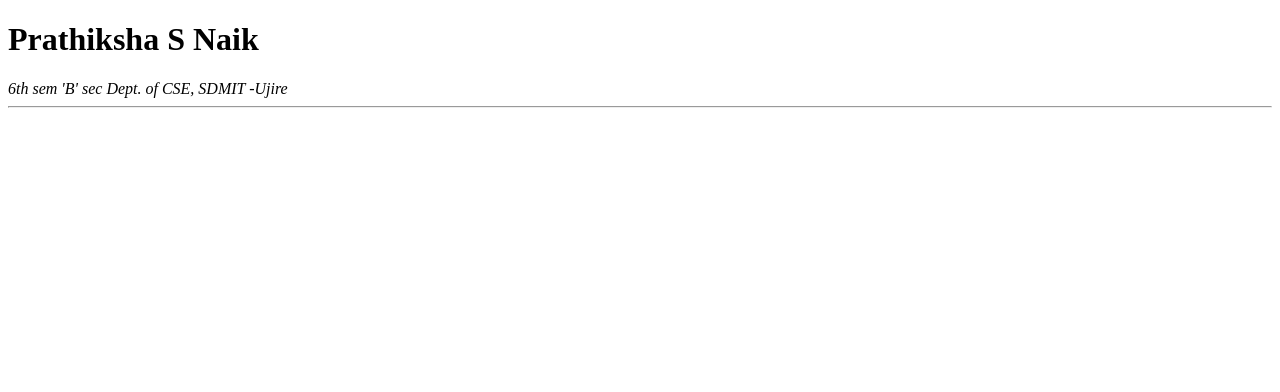
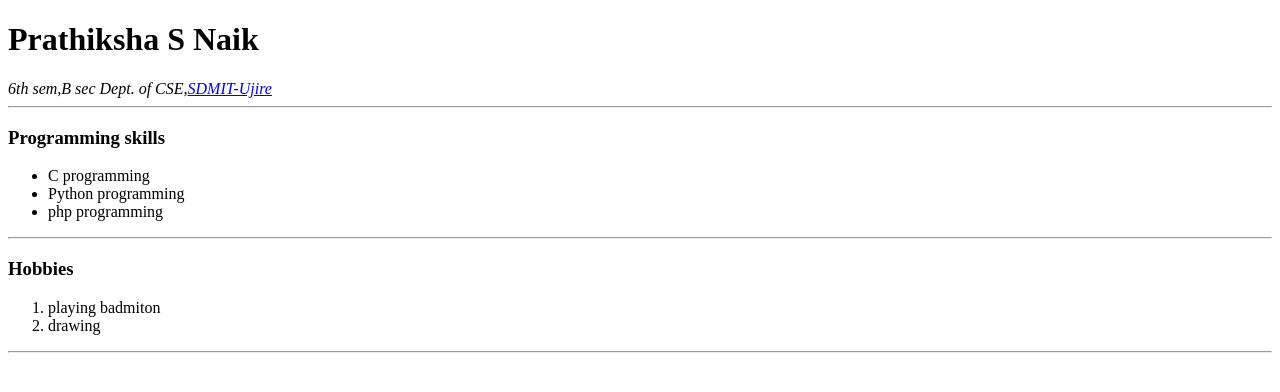
Before and after one commit to prathiksha-naik/Resume, a plain HTML site: page index.html in a window 1280 px wide. Drawn offline with Linux system fonts and the light colour scheme.

Commit message:
Update index.html

```diff
--- a/index.html
+++ b/index.html
@@ -1,12 +1,30 @@
 <!DOCTYPE html>
 <html lang="en" dir="ltr">
-  <head>
-    <meta charset="utf-8">
-    <title>Prathiksha S Naik </title>
-  <body>
+<head>
+    <meta charset="utf8">
+    <title>Prathiksha S Naik</title>
+</head>
+<body>
     <h1>Prathiksha S Naik</h1>
-    <i>6th sem 'B' sec</i>
-    <i>Dept. of CSE, SDMIT -Ujire</i>
+    <i>6th sem,B sec</i>
+    <i> Dept. of CSE,<a href=" https://collegedunia.com/college/24407-sdm-institute-of-technology-sdmit-ujire-mangalore/courses-fees">SDMIT-Ujire </a></i>
+    <hr/>
+
+    <h3> Programming skills </h3>
+    <ul>
+
+    <li> C programming  </li>
+    <li> Python programming  </li>
+    <li> php programming  </li>
+    </ul>
     <hr />
-  </body>
-</HTML>
+    <h3>Hobbies</h3>
+    <ol>
+
+    <li> playing badmiton </li>
+    <li> drawing </li>
+    </ol>
+    <hr/>
+
+</body>
+</html>
```
